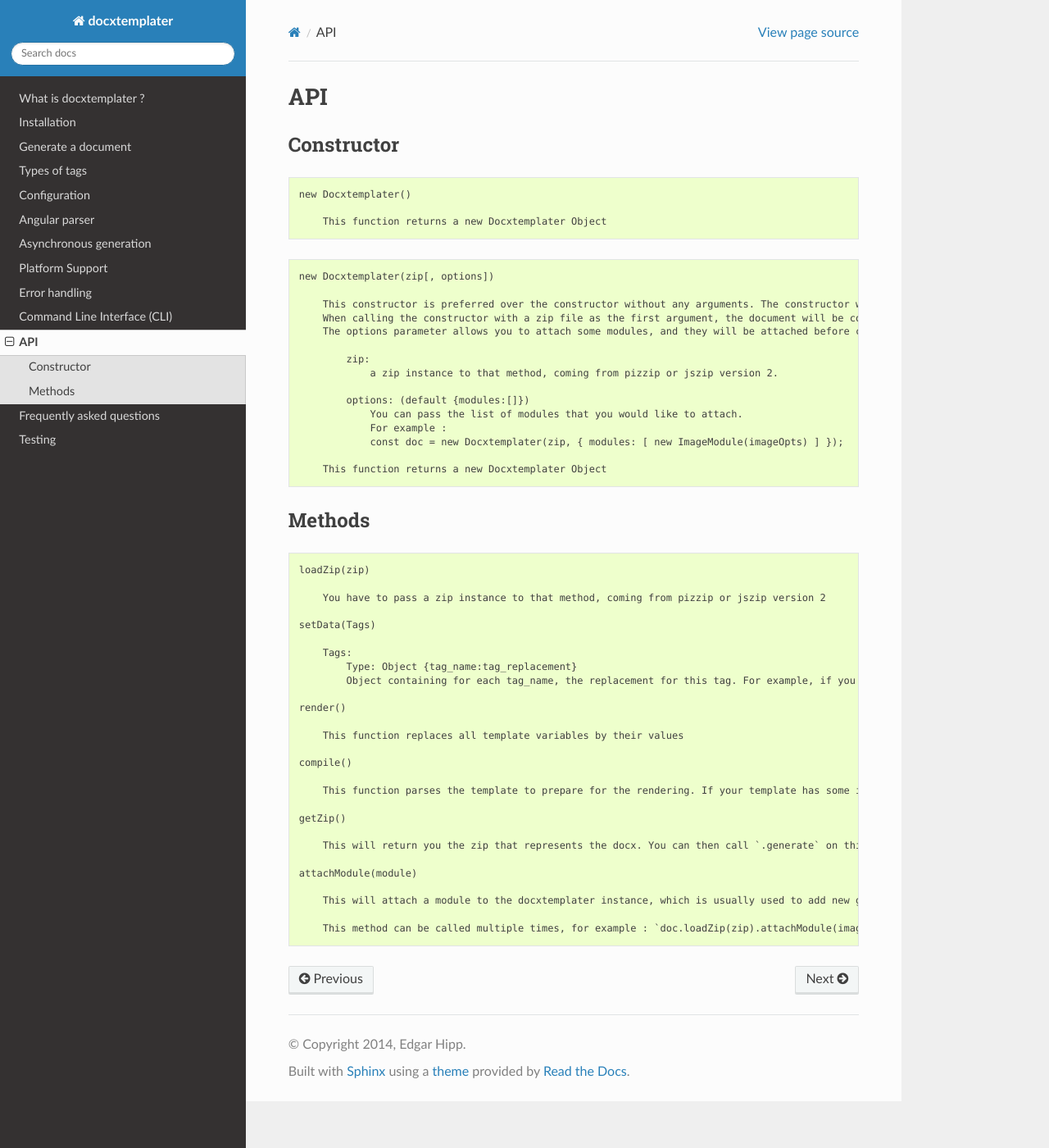
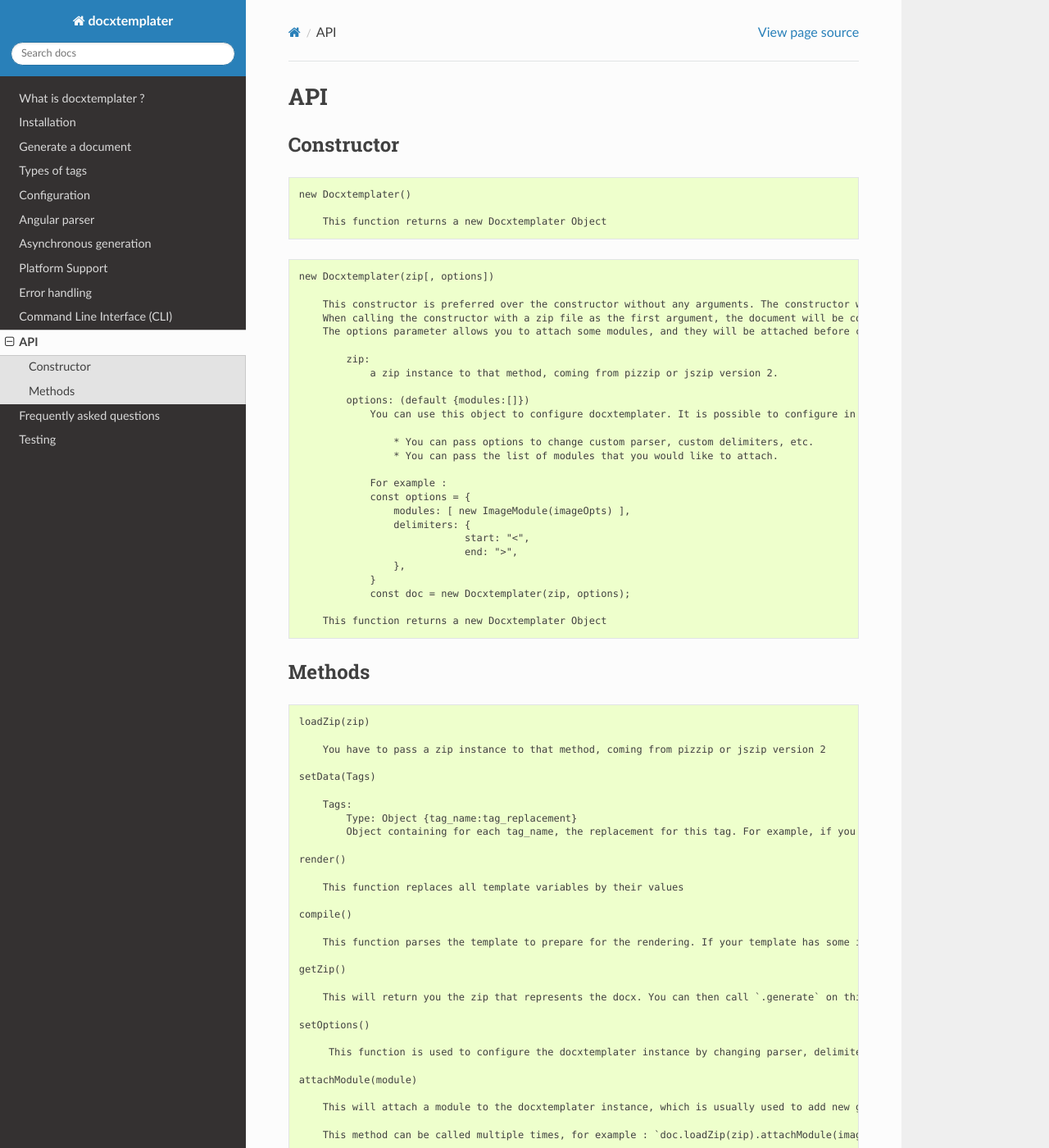
Before and after one commit to open-xml-templating/docxtemplater, a Sphinx documentation site: the page built from docs/source/api.rst, in a window 1280 px wide and 1400 px high. Shown: the whole window at 82% size. Built offline with Sphinx 7.4.7 and the Read the Docs theme 2.0.0, drawn with Linux system fonts in a browser that asks for light colours.

Commit message:
docs: make changes in CHANGELOG.md and docs to reflect the additions in constructor
This commit:
- add setOptions method in api.rst
- Modify constructor documentation to show how a user can configure the docxtemplater
- Make changes to CHANGELOG file to show the addition of options in constructor signature

```diff
--- a/docs/source/api.rst
+++ b/docs/source/api.rst
@@ -27,9 +27,20 @@ Constructor
                 a zip instance to that method, coming from pizzip or jszip version 2.
 
             options: (default {modules:[]})
-                You can pass the list of modules that you would like to attach.
+                You can use this object to configure docxtemplater. It is possible to configure in the following ways:
+
+                    * You can pass options to change custom parser, custom delimiters, etc.
+                    * You can pass the list of modules that you would like to attach.
+
                 For example :
-                const doc = new Docxtemplater(zip, { modules: [ new ImageModule(imageOpts) ] });
+                const options = {
+                    modules: [ new ImageModule(imageOpts) ],
+                    delimiters: {
+				start: "<",
+				end: ">",
+		    },
+                }
+                const doc = new Docxtemplater(zip, options);
 
         This function returns a new Docxtemplater Object
 
@@ -61,6 +72,10 @@ Methods
 
         This will return you the zip that represents the docx. You can then call `.generate` on this to generate a buffer, string , ... (see https://github.com/open-xml-templating/pizzip/blob/master/documentation/api_pizzip/generate.md)
 
+    setOptions()
+
+         This function is used to configure the docxtemplater instance by changing parser, delimiters, etc. You can read more about it here (https://docxtemplater.readthedocs.io/en/latest/configuration.html).
+
     attachModule(module)
 
         This will attach a module to the docxtemplater instance, which is usually used to add new generation features (possibility to include images, HTML, ...). Pro modules can be bought on https://docxtemplater.com/
```
Also changed, not shown: CHANGELOG.md (+15 -4 lines).
